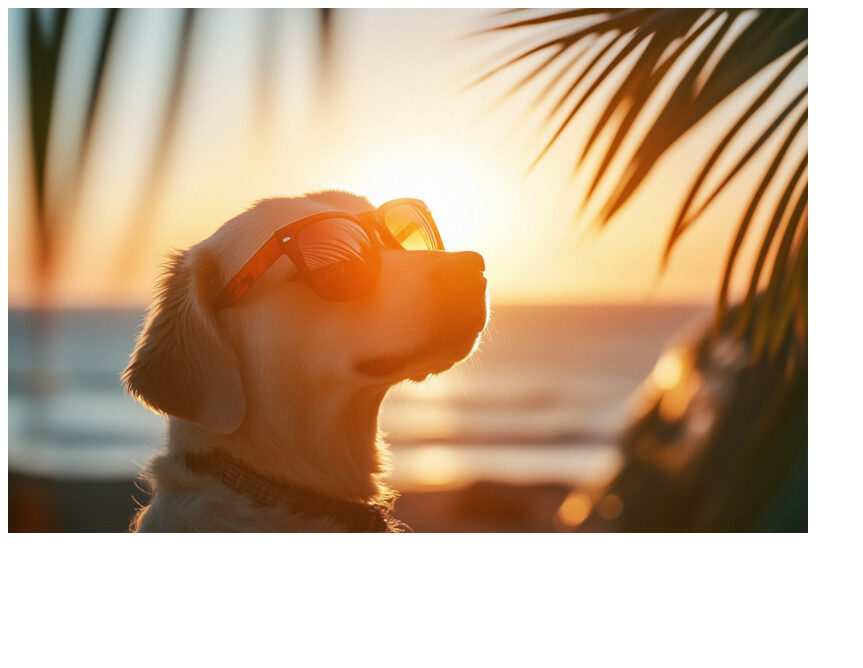
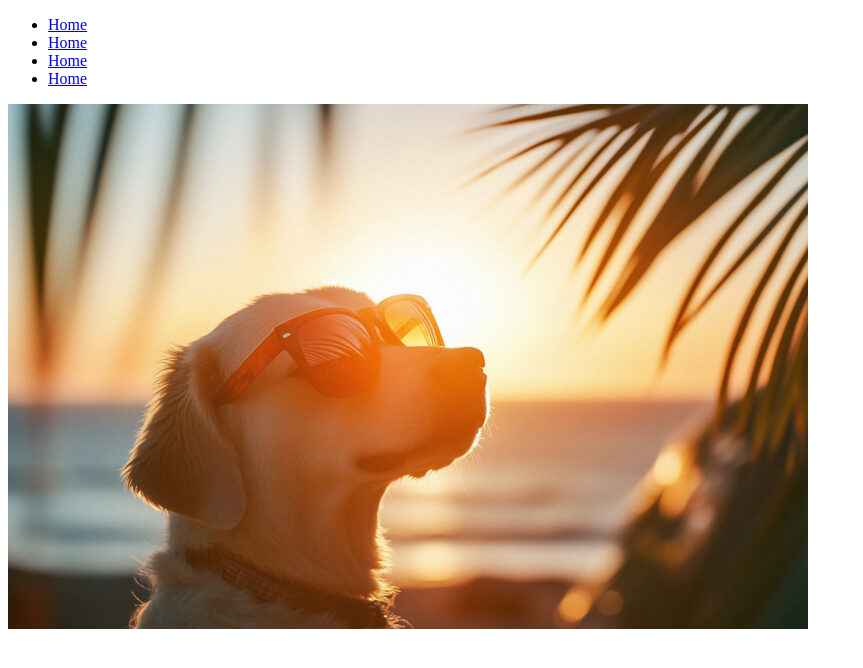
Before and after one commit to lirakH/4-30b-g2, a plain HTML site: page index.html in a window 1280 px wide. Shown: the whole page, without its empty margins (0-863 px from the left). Drawn offline with Linux system fonts and the light colour scheme.

Commit message:
Person 2 comit

```diff
--- a/index.html
+++ b/index.html
@@ -11,7 +11,14 @@
 </head>
 <body>
 
-
+	<nav>
+		<ul>
+			<li><a href="index.html">Home</a></li>
+			<li><a href="index.html">Home</a></li>
+			<li><a href="index.html">Home</a></li>
+			<li><a href="index.html">Home</a></li>
+		</ul>
+	</nav>
 	<img src="img/image.jpg">
 
 
```
